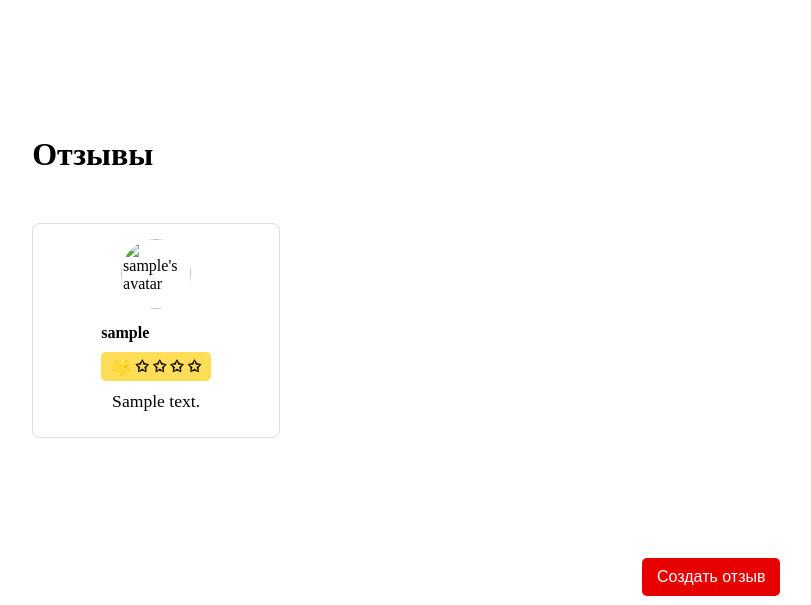
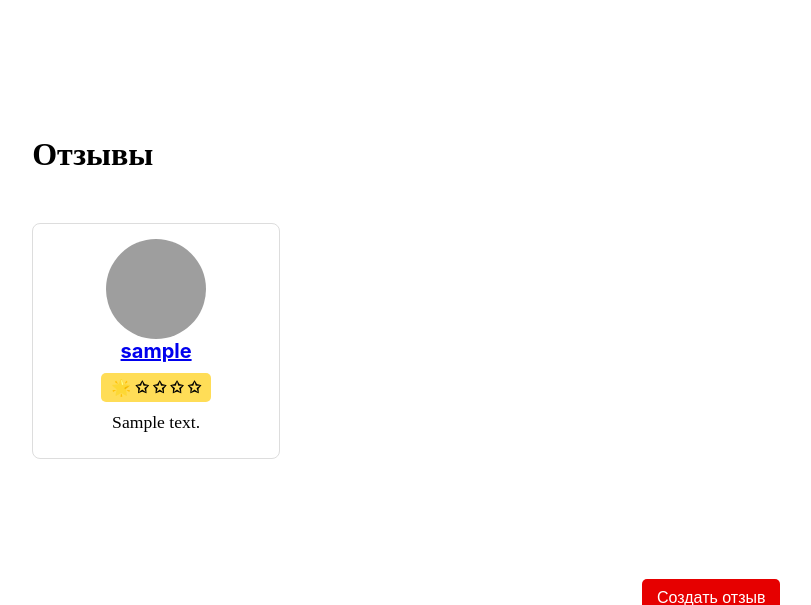
Before and after one commit to MatveySviadysh/NGl, a Django app: page /user/main/ in a window 1280 px wide. Shown: the part 3255-3860 px from the top of the page, without its empty margins (216-1027 px from the left). Run offline with Django 4.2, Linux system fonts and the light colour scheme; tables that the repository leaves empty hold one stand-in row (values such as "Sample post"); style sheets or scripts are compiled from the project's sources; grey boxes are pictures that could not be loaded.

Commit message:
upgrade main page, on reviews add avatars and urls on profiles

```diff
--- a/user/static/user/scss/main_page/MainPage.scss
+++ b/user/static/user/scss/main_page/MainPage.scss
@@ -192,3 +192,20 @@
     background-color: #1abc9c;
   }
 }
+
+.avatar-img {
+  width: 100px;
+  height: 100px;
+  border-radius: 50%;
+}
+
+.review-name {
+  display: flex;
+  justify-content: center;
+  align-items: center;
+  text-align: center;
+  font-family: 'Inter', sans-serif;
+  color: black;
+  font-size: 20px;
+  text-decoration: none;
+}
--- a/user/templates/user/pages/MainPage.html
+++ b/user/templates/user/pages/MainPage.html
@@ -97,11 +97,17 @@
         <div class="reviews-grid">
             {% for review in random_reviews %}
                 <div class="review-card">
-                    <div class="avatar">
-                        <img src="{{ review.avatar_url }}" alt="{{ review.username }}'s avatar" />
+                    <div class="avatar-container">
+                        {% if profile.avatar %}
+                            <img src="{{ profile.avatar.url }}" class="avatar-img" alt="Аватар" href="{% url 'profile-user' %}">
+                        {% else %}
+                            <img src="{% static 'user/images/default_avatar.jpg' %}" class="avatar-img" alt="Дефолтный аватар" href="{% url 'profile-user' %}">
+                        {% endif %}
                     </div>
                     <div class="review-content">
-                        <strong>{{ review.username }}</strong>
+                        <strong class="review-name">
+                            <a href="{% url 'profile-user' %}">{{ review.username }}</a>
+                        </strong>
                         <div class="review-rating">
                             {% with "0 1 2 3 4" as numbers %}
                                 {% for i in numbers.split %}
@@ -129,7 +135,6 @@
     <button class="toggle-button">Создать отзыв</button>
 
     <div class="review-form" style="display: none;">
-        <h1 class="review-title">Создать отзыв</h1>
         <form method="POST" action="{% url 'review_create' %}" class="form">
             {% csrf_token %}
 
@@ -162,6 +167,7 @@
 
 
 
+
 {% include 'user/components/Fotter.html' %}
 
 <script src="{% static 'user/js/Review.js' %}"></script>
```
